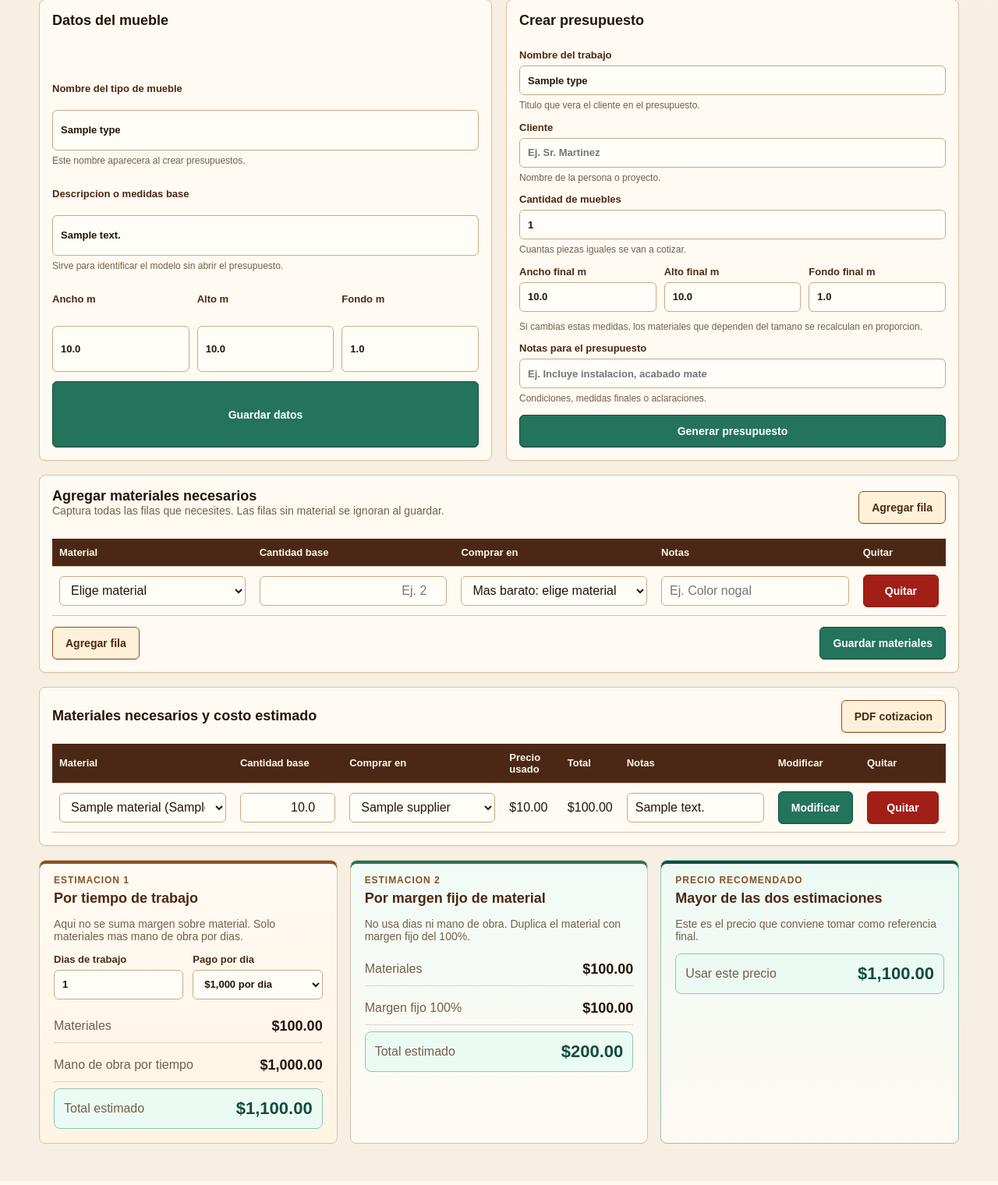
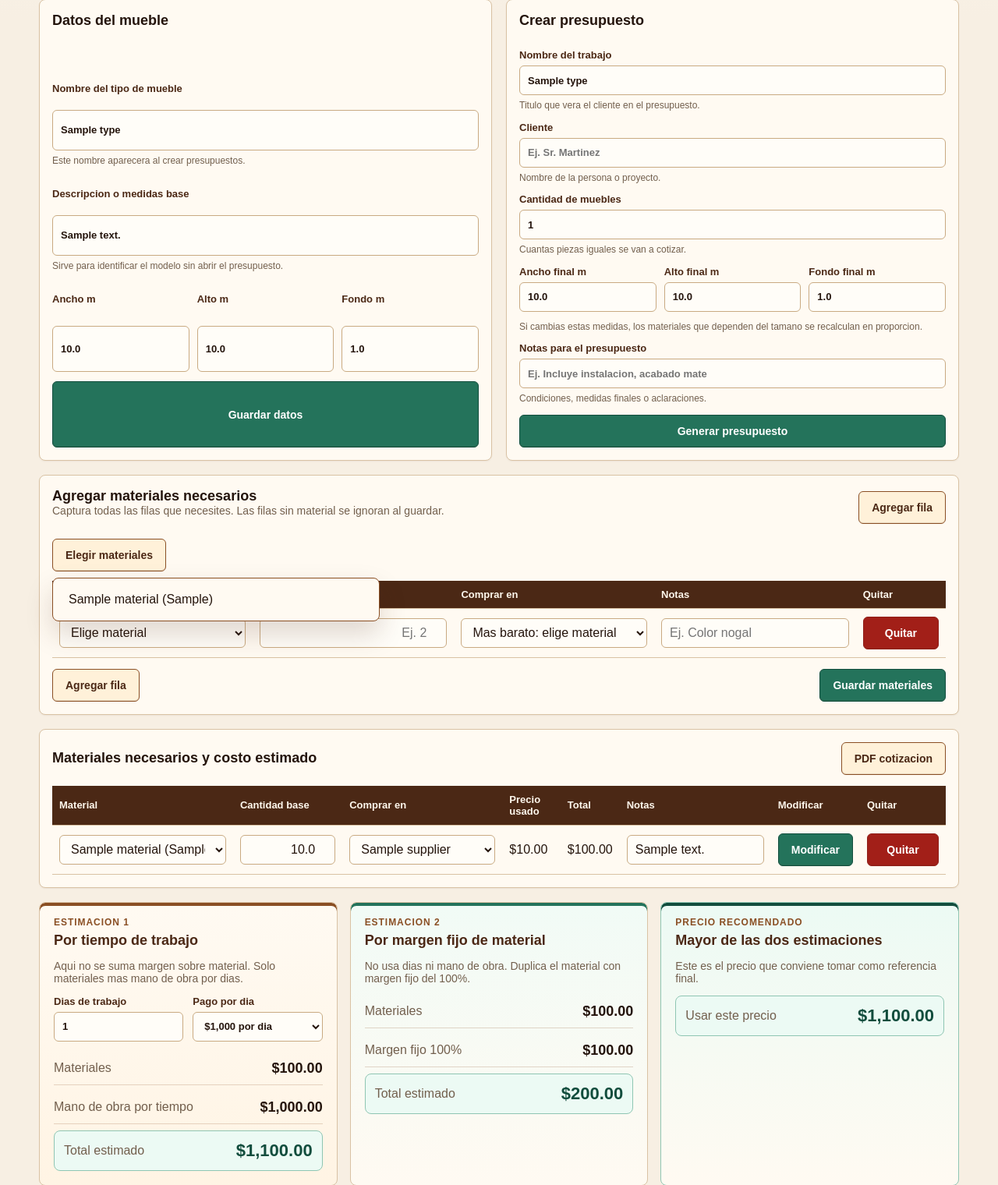
Before and after one commit to SamuelOrdaz-CIMAT/carpinteria, a Flask app: page /furniture/1 in a window 1280 px wide. Shown: the part 239-1759 px from the top of the page at 78% size. Run offline with Flask 3, Linux system fonts and the light colour scheme; tables that the repository leaves empty hold one stand-in row (values such as "Sample post").

Commit message:
Add persistent quick material picker

```diff
--- a/static/styles.css
+++ b/static/styles.css
@@ -420,6 +420,48 @@ label {
   min-width: 920px;
 }
 
+.quick-material-picker {
+  position: relative;
+  margin-bottom: 12px;
+}
+
+.quick-material-menu {
+  position: absolute;
+  z-index: 20;
+  top: calc(100% + 8px);
+  left: 0;
+  display: grid;
+  width: min(420px, 92vw);
+  max-height: 320px;
+  overflow: auto;
+  padding: 8px;
+  border: 1px solid var(--wood);
+  border-radius: 8px;
+  background: #fffaf2;
+  box-shadow: 0 16px 34px rgba(75, 40, 21, .18);
+}
+
+.quick-material-option {
+  padding: 10px 12px;
+  border: 0;
+  border-bottom: 1px solid #ead5b8;
+  background: transparent;
+  color: var(--ink);
+  font: inherit;
+  text-align: left;
+  cursor: pointer;
+}
+
+.quick-material-option:hover,
+.quick-material-option:focus-visible {
+  background: #f4e5ce;
+  outline: none;
+}
+
+.quick-material-option:last-child {
+  border-bottom: 0;
+}
+
 .button {
   display: inline-flex;
   align-items: center;
--- a/templates/furniture_detail.html
+++ b/templates/furniture_detail.html
@@ -80,6 +80,18 @@
     <button class="button" type="button" id="add-material-row">Agregar fila</button>
   </div>
   <form method="post">
+    <div class="quick-material-picker" data-open="false">
+      <button class="button quick-material-toggle" type="button" aria-expanded="false">Elegir materiales</button>
+      <div class="quick-material-menu" hidden>
+        {% for material in materials %}
+          <button
+            type="button"
+            class="quick-material-option"
+            data-material-id="{{ material.id }}"
+          >{{ material.name }} ({{ material.unit }})</button>
+        {% endfor %}
+      </div>
+    </div>
     <div class="table-scroll">
       <table class="bulk-material-table">
         <thead><tr><th>Material</th><th>Cantidad base</th><th>Comprar en</th><th>Notas</th><th>Quitar</th></tr></thead>
@@ -327,5 +339,42 @@
   document.getElementById("add-material-row")?.addEventListener("click", addBulkMaterialRow);
   document.getElementById("add-material-row-bottom")?.addEventListener("click", addBulkMaterialRow);
   ensureTrailingBulkRow();
+
+  const quickPicker = document.querySelector(".quick-material-picker");
+  const quickToggle = quickPicker?.querySelector(".quick-material-toggle");
+  const quickMenu = quickPicker?.querySelector(".quick-material-menu");
+
+  function setQuickPickerOpen(open) {
+    if (!quickPicker || !quickToggle || !quickMenu) return;
+    quickPicker.dataset.open = open ? "true" : "false";
+    quickToggle.setAttribute("aria-expanded", open ? "true" : "false");
+    quickMenu.hidden = !open;
+  }
+
+  function firstAvailableBulkRow() {
+    let row = bulkRows().find((candidate) => !rowHasMaterial(candidate));
+    if (!row) {
+      row = addBulkMaterialRow();
+    }
+    return row;
+  }
+
+  function addMaterialFromQuickPicker(materialId) {
+    const row = firstAvailableBulkRow();
+    const select = row?.querySelector(".material-picker");
+    if (!select) return;
+    select.value = materialId;
+    select.dispatchEvent(new Event("change", { bubbles: true }));
+    row.querySelector("[name='quantity']")?.focus();
+    setQuickPickerOpen(true);
+  }
+
+  quickToggle?.addEventListener("click", () => {
+    setQuickPickerOpen(quickPicker?.dataset.open !== "true");
+  });
+
+  quickPicker?.querySelectorAll(".quick-material-option").forEach((button) => {
+    button.addEventListener("click", () => addMaterialFromQuickPicker(button.dataset.materialId));
+  });
 </script>
 {% endblock %}
```
